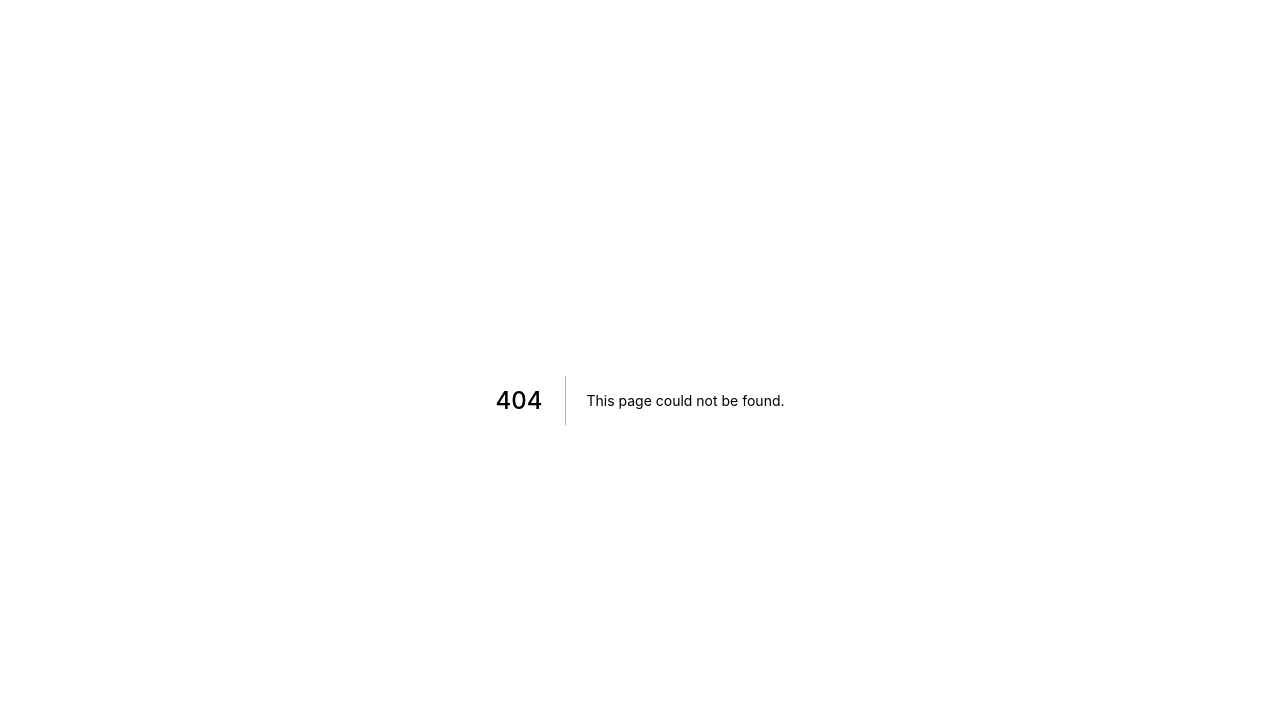
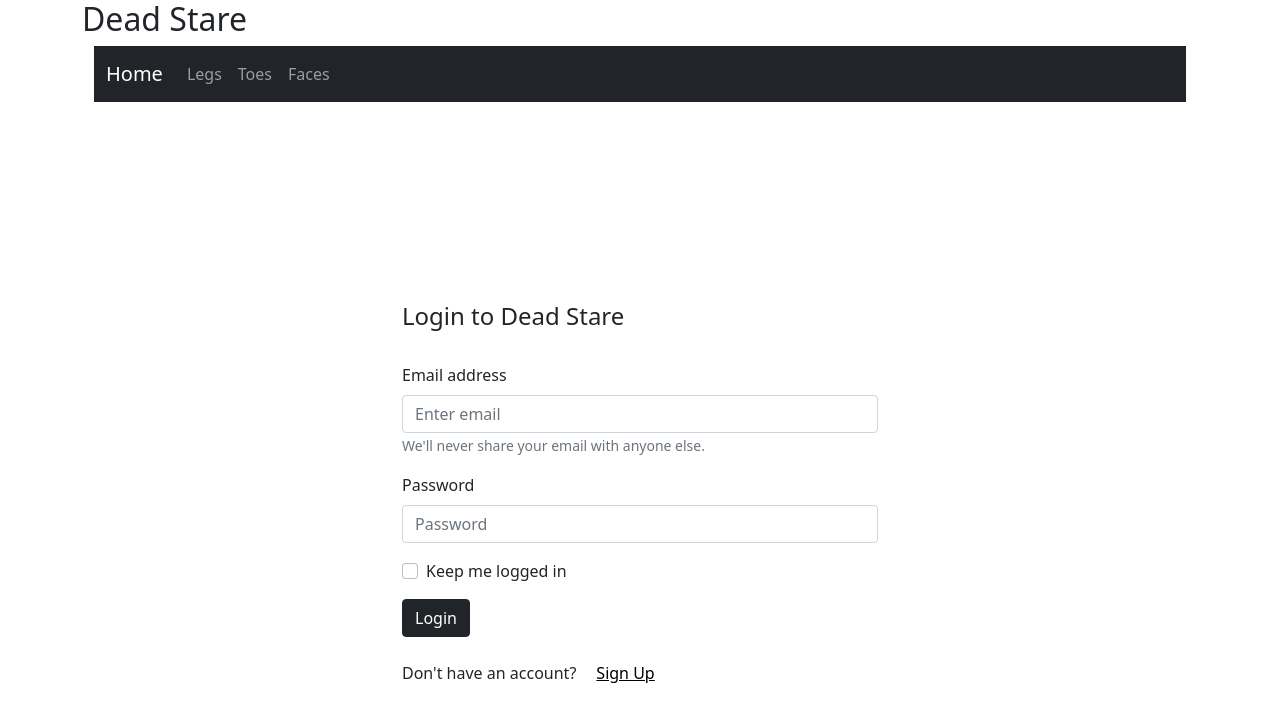
Before and after one commit to Team7-Gimli/DL, a Next.js app: page /login in a window 1280 px wide. Before the commit this address had no page. Shown: the top 722 px of the page. Built offline with nearby package versions, Linux system fonts and the light colour scheme.

Commit message:
setup login page

```diff
--- a/components/NaviBar.js
+++ b/components/NaviBar.js
@@ -1,6 +1,6 @@
 import { useState } from 'react';
 import { Navbar, Nav, Container, Rows, Col, Button } from 'react-bootstrap';
-import 'bootstrap/dist/css/bootstrap.min.css';
+
 
 const NaviBar = () => {
 
@@ -8,9 +8,9 @@ const NaviBar = () => {
     <Container>
       <Navbar bg="dark" variant="dark">
         <Container>
-          <Navbar.Brand href="/">Navbar</Navbar.Brand>
+          <Navbar.Brand href="/">Home</Navbar.Brand>
           <Nav className="me-auto">
-            <Nav.Link href="/">Home</Nav.Link>
+            <Nav.Link href="/">Legs</Nav.Link>
             <Nav.Link href="/">Toes</Nav.Link>
             <Nav.Link href="/">Faces</Nav.Link>
           </Nav>
--- /dev/null
+++ b/pages/_app.js
@@ -0,0 +1,8 @@
+import '../styles/style.css';
+import 'bootstrap/dist/css/bootstrap.css';
+
+function MyApp({ Component, pageProps }) {
+  return <Component {...pageProps} />
+}
+
+export default MyApp;
--- /dev/null
+++ b/pages/login.js
@@ -0,0 +1,51 @@
+import { useState } from 'react';
+import { Container, Row, Col, Button, Form } from 'react-bootstrap';
+import Link from 'next/link';
+import NaviBar from '../components/NaviBar.js';
+
+const Login = (props) => {
+
+  return (
+    <div>
+      <Container id='homeTitle'>
+        <h2>Dead Stare</h2>
+      </Container>
+      <Container>
+        <NaviBar />
+      </Container>
+
+      <Container id='login-container'>
+        <h4>Login to Dead Stare</h4>
+        <br />
+        <Form>
+          <Form.Group className="mb-3" controlId="formBasicEmail">
+            <Form.Label>Email address</Form.Label>
+            <Form.Control type="email" placeholder="Enter email" />
+            <Form.Text className="text-muted">
+              We'll never share your email with anyone else.
+            </Form.Text>
+          </Form.Group>
+
+          <Form.Group className="mb-3" controlId="formBasicPassword">
+            <Form.Label>Password</Form.Label>
+            <Form.Control type="password" placeholder="Password" />
+          </Form.Group>
+          <Form.Group className="mb-3" controlId="formBasicCheckbox">
+            <Form.Check type="checkbox" label="Keep me logged in" />
+          </Form.Group>
+          <Button variant="dark" type="submit">
+            Login
+          </Button>
+        </Form>
+        <br />
+        <div>Don't have an account?
+          <Link href='/signup'><a className='signup'>Sign Up</a></Link>
+        </div>
+
+      </Container>
+
+    </div >
+  )
+}
+
+export default Login;
--- /dev/null
+++ b/styles/style.css
@@ -0,0 +1,27 @@
+.homeTitle {
+  display: flex;
+  justify-content: center;
+  margin: 10px;
+}
+
+#login {
+  float: right;
+  margin-right: 10px;
+}
+
+.login {
+  text-decoration: none;
+  color: white;
+}
+
+.signup {
+  color: black;
+  margin-left: 20px;
+}
+
+#login-container{
+  height: 600px;
+  width: 500px;
+  margin-top:200px
+
+}
```
Also changed, not shown: pages/index.js (+15 -3 lines).
